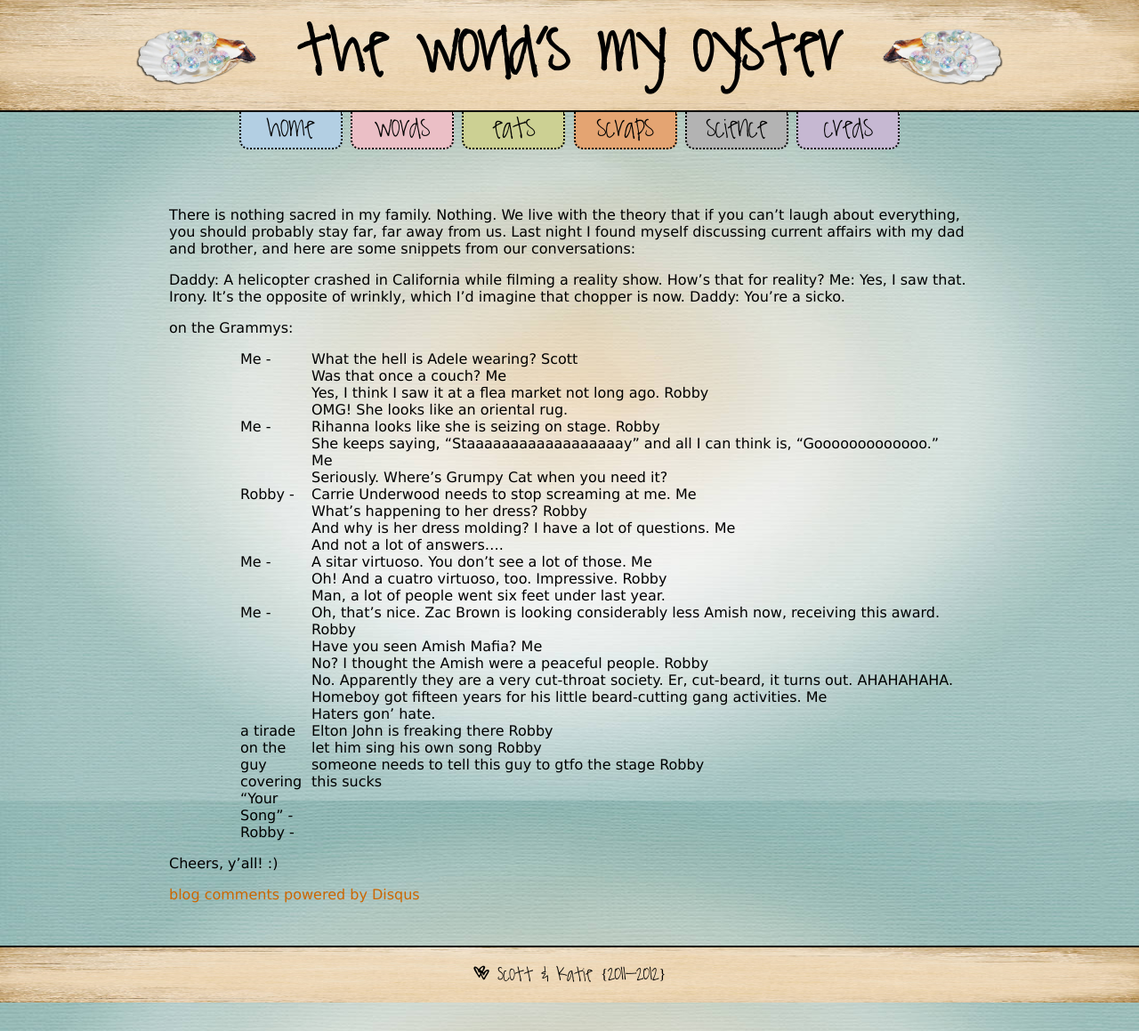
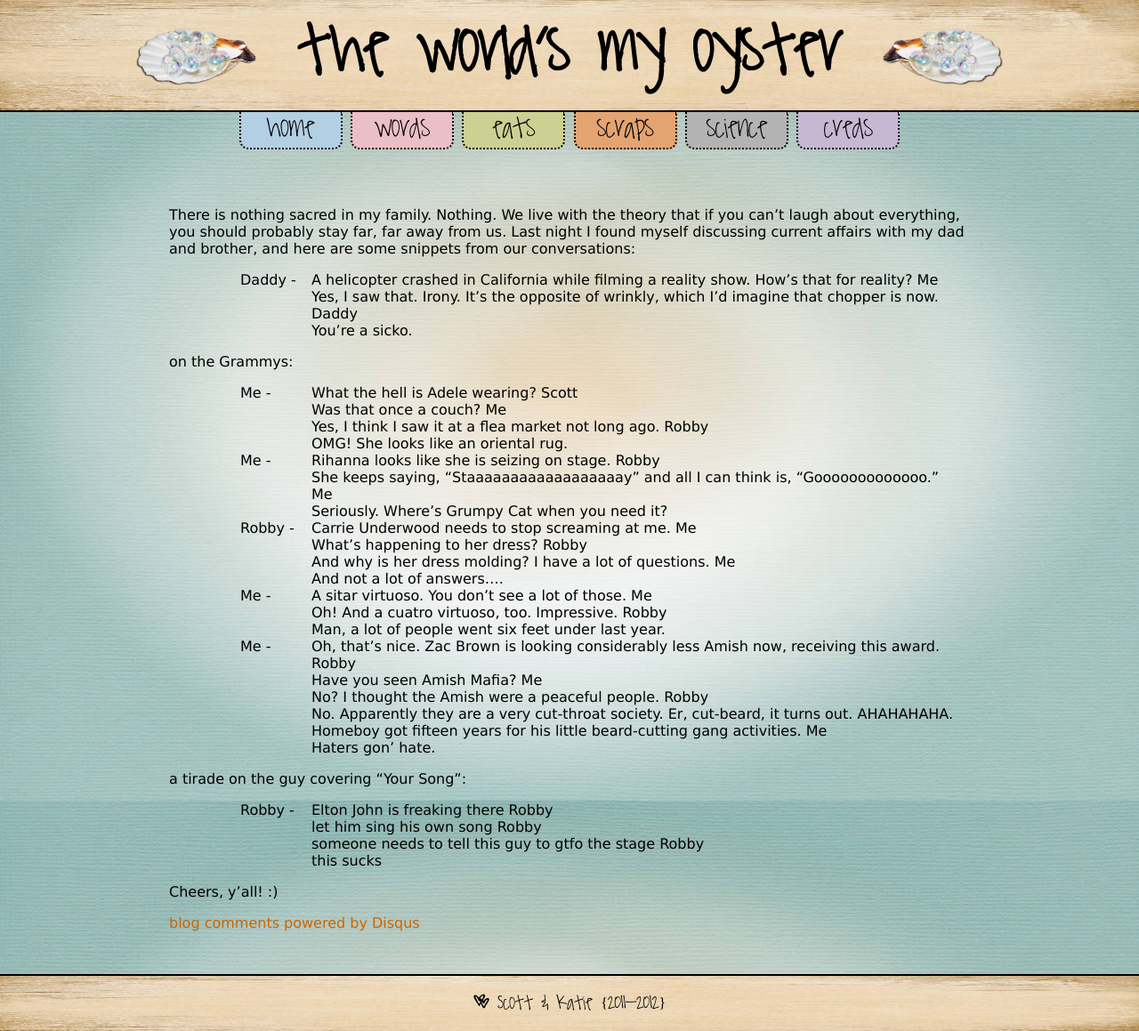
Before and after one commit to kpetersen/kpetersen.github.io, a Jekyll site: the page built from words/_posts/2013-02-10-current-affairs.markdown, in a window 1280 px wide. Shown: the whole page at 89% size. Built offline with Jekyll 4.4.1, drawn with Linux system fonts in a browser that asks for light colours; comment, search, counter and statistics services are not loaded.

Commit message:
still trying...

```diff
--- a/words/_posts/2013-02-10-current-affairs.markdown
+++ b/words/_posts/2013-02-10-current-affairs.markdown
@@ -58,7 +61,8 @@
 Me
 : Haters gon' hate.
 
-a tirade on the guy covering “Your Song”
+a tirade on the guy covering “Your Song”:
+
 Robby
 : Elton John is freaking there
 Robby
```
Also changed, not shown: other parts of words/_posts/2013-02-10-current-affairs.markdown (+6 -3 lines).
